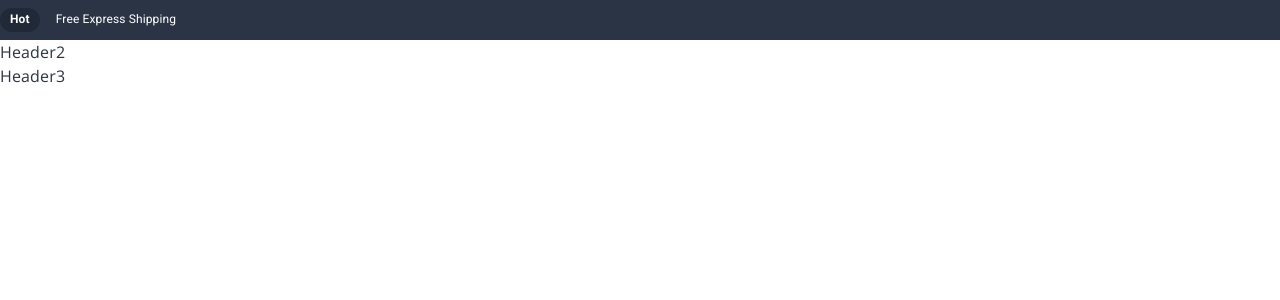
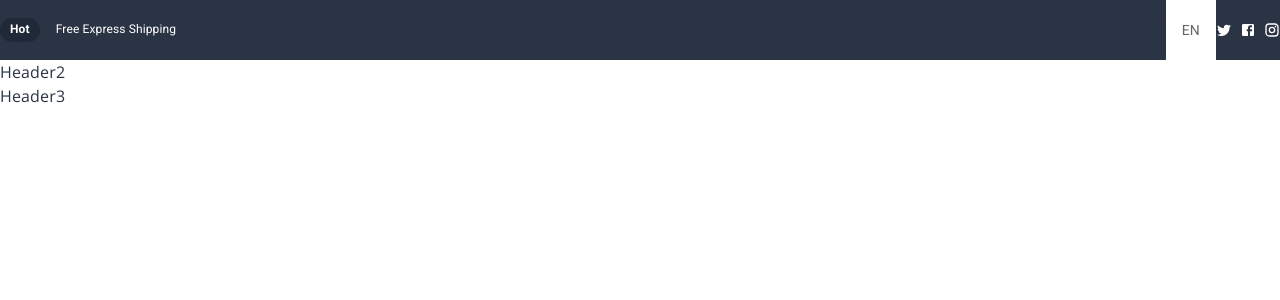
Before and after one commit to redarashid/smart-shopper, a React (Create React App) app: page / in a window 1280 px wide. Shown: the top 300 px of the page. Built offline with nearby package versions, Linux system fonts and the light colour scheme.

Commit message:
first commit

```diff
--- a/src/components/header/Header1.jsx
+++ b/src/components/header/Header1.jsx
@@ -2,6 +2,21 @@ import React, { useContext } from "react";
 import { ColorModeContext } from "../../theme";
 import { Box, IconButton, Stack, Typography, useTheme } from "@mui/material";
 import { DarkModeOutlined, LightModeOutlined } from "@mui/icons-material";
+import InstagramIcon from "@mui/icons-material/Instagram";
+import FacebookIcon from "@mui/icons-material/Facebook";
+import TwitterIcon from "@mui/icons-material/Twitter";
+import Menu from "@mui/material/Menu";
+import MenuItem from "@mui/material/MenuItem";
+import List from '@mui/material/List';
+import ListItemButton from '@mui/material/ListItemButton';
+import ListItemText from '@mui/material/ListItemText';
+
+const options = [
+  "AR",
+  "EN",
+
+]
+
 
 const Header1 = () => {
   const colorMode = useContext(ColorModeContext);
@@ -12,6 +27,21 @@ const Header1 = () => {
     localStorage.setItem("mode", newMode);
     colorMode.toggleColorMode();
   };
+  const [anchorEl, setAnchorEl] = React.useState(null);
+  const [selectedIndex, setSelectedIndex] = React.useState(1);
+  const open = Boolean(anchorEl);
+  const handleClickListItem = (event) => {
+    setAnchorEl(event.currentTarget);
+  };
+  const handleMenuItemClick = (event, index) => {
+    setSelectedIndex(index);
+    setAnchorEl(null);
+  };
+  const handleClose = () => {
+    setAnchorEl(null);
+  };
+
+
 
   return (
     <Box sx={{ bgcolor: "#2B3445" }}>
@@ -41,12 +71,68 @@ const Header1 = () => {
             color="inherit"
             aria-label="toggle theme">
             {theme.palette.mode === "light" ? (
-              <LightModeOutlined />
+              <LightModeOutlined fontSize="small" />
             ) : (
-              <DarkModeOutlined />
+              <DarkModeOutlined fontSize="small" />
             )}
           </IconButton>
         </div>
+
+        <List
+          component="nav"
+          aria-label="Device settings"
+          sx={{ bgcolor: "background.paper" }}>
+          <ListItemButton
+            id="lock-button"
+            aria-haspopup="listbox"
+            aria-controls="lock-menu"
+            aria-label="when device is locked"
+            aria-expanded={open ? "true" : undefined}
+            onClick={handleClickListItem}>
+            <ListItemText
+              secondary={options[selectedIndex]}
+            />
+          </ListItemButton>
+        </List>
+        <Menu
+          id="lock-menu"
+          anchorEl={anchorEl}
+          open={open}
+          onClose={handleClose}
+          MenuListProps={{
+            "aria-labelledby": "lock-button",
+            role: "listbox",
+          }}>
+          {options.map((option, index) => (
+            <MenuItem
+              key={option}
+              disabled={index === 0}
+              selected={index === selectedIndex}
+              onClick={(event) => handleMenuItemClick(event, index)}>
+              {option}
+            </MenuItem>
+          ))}
+        </Menu>
+
+        <TwitterIcon
+          sx={{
+            fontSize: "16px",
+            color: "#FFF",
+          }}
+        />
+        <FacebookIcon
+          sx={{
+            fontSize: "16px",
+            mx: 1,
+            color: "#FFF",
+          }}
+        />
+        <InstagramIcon
+          sx={{
+            fontSize: "16px",
+            color: "#FFF",
+          }}
+        />
       </Stack>
     </Box>
   );
```
